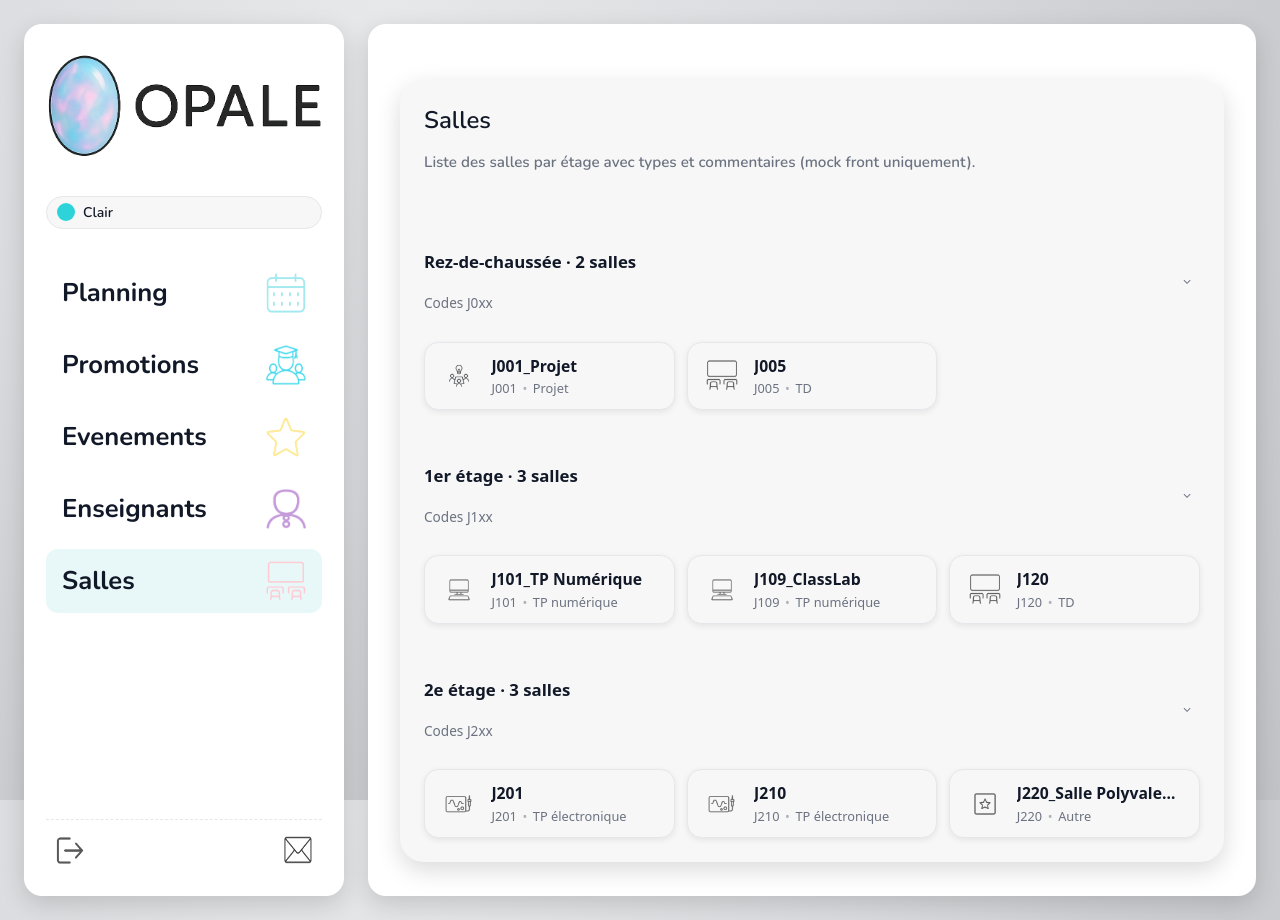
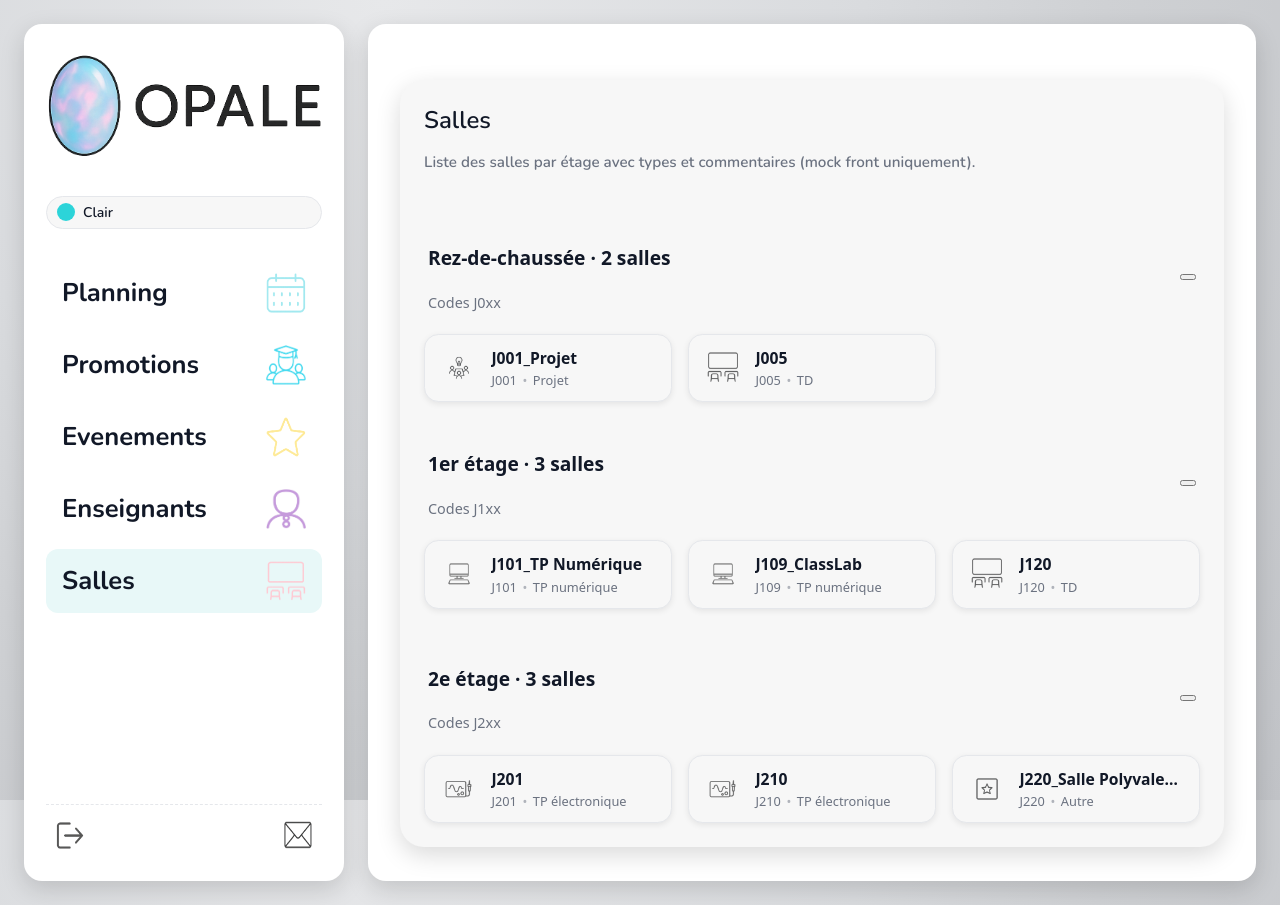
Before and after one commit to AlexisMtksJunia/OPALE-Front-git, a React (Vite) app: page /salles in a window 1280 px wide. Built offline with nearby package versions, Linux system fonts and the light colour scheme.

Commit message:
Update _sections.css

```diff
--- a/src/styles/pages/rooms/_sections.css
+++ b/src/styles/pages/rooms/_sections.css
@@ -1,9 +1,8 @@
 /* src/styles/pages/rooms/_sections.css */
 
 @layer pages {
-    .rooms-section {
-        border-top: 1px solid var(--border-subtle);
-        padding-top: 0.75rem;
+    .rooms-section:last-of-type {
+        margin-top: 0.5rem;
     }
 
     .rooms-section-header {
@@ -12,62 +11,75 @@
         align-items: center;
         justify-content: space-between;
         gap: 0.75rem;
-        padding: 0.25rem 0;
+        padding: 0.5rem 0.25rem;
+        background: transparent;
+        border: none;
         cursor: pointer;
+        text-align: left;
+    }
+
+    .rooms-section-main {
+        display: flex;
+        flex-direction: column;
+        gap: 0.1rem;
     }
 
     .rooms-section-title {
-        font-size: 1.05rem;
+        font-size: 1.2rem;
         font-weight: 600;
+        color: var(--text);
+        position: relative;
+        display: inline-block;
+    }
+
+    .rooms-section-title::after {
+        content: "";
+        position: absolute;
+        left: 0;
+        bottom: -4px;
+        height: 2px;
+        width: 100px;
+        background: var(--border);
+        transform: scaleX(0);
+        transform-origin: left;
+        transition: transform 250ms ease;
+        border-radius: 2px;
+    }
+
+    [data-theme='dark'] .rooms-section-title::after {
+        background: var(--muted);
+        opacity: 0.9;
+    }
+
+    /* à activer si tu ajoutes la classe .is-open sur le header en TSX
+       (comme pour teachers) */
+    .rooms-section-header.is-open .rooms-section-title::after {
+        transform: scaleX(1);
     }
 
     .rooms-section-sub {
         margin-top: 0.1rem;
-        font-size: 0.85rem;
+        font-size: 0.9rem;
         color: var(--muted);
     }
 
-    .rooms-section-toggle {
-        border: none;
-        background: transparent;
-        padding: 0.25rem;
-        border-radius: 999px;
-        display: flex;
-        align-items: center;
-        justify-content: center;
-    }
-
-    .rooms-section-toggle:hover {
-        background: var(--panel-ghost);
-    }
-
     .rooms-section-chevron {
-        display: inline-flex;
-        width: 18px;
-        height: 18px;
-        border-radius: 999px;
-        border: 1px solid var(--border-subtle);
-        align-items: center;
-        justify-content: center;
-        font-size: 0.75rem;
+        font-size: 0.85rem;
         transition: transform 150ms ease;
         color: var(--muted);
-    }
-
-    .rooms-section-chevron::before {
-        content: '⌃';
-        display: block;
-        transform: translateY(1px);
     }
 
     .rooms-section-chevron.is-open {
         transform: rotate(180deg);
     }
 
+    .rooms-section-body {
+        margin-top: 0.75rem;
+    }
+
     .rooms-grid {
-        margin-top: 0.75rem;
         display: grid;
         grid-template-columns: repeat(auto-fill, minmax(220px, 1fr));
-        gap: 0.75rem;
+        gap: 1rem;
     }
 }
```
